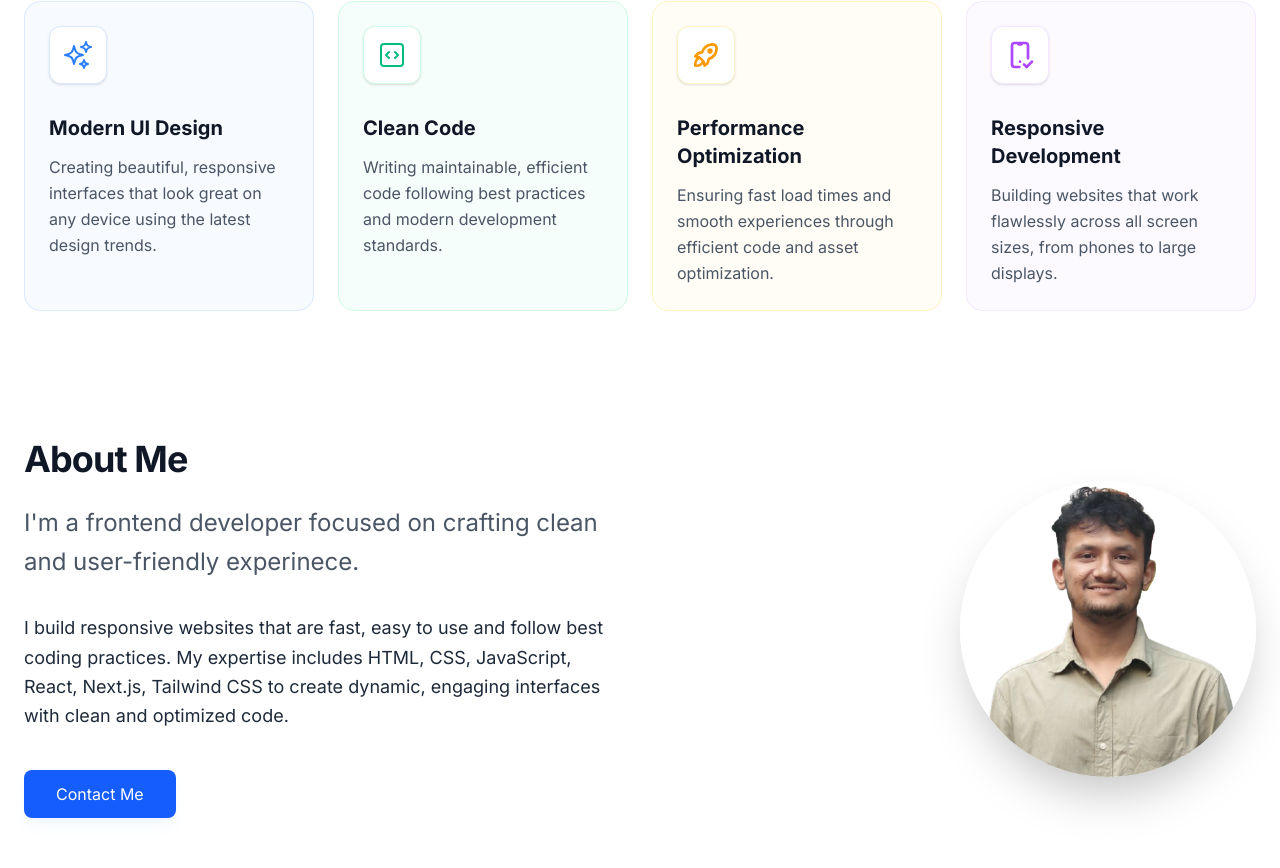
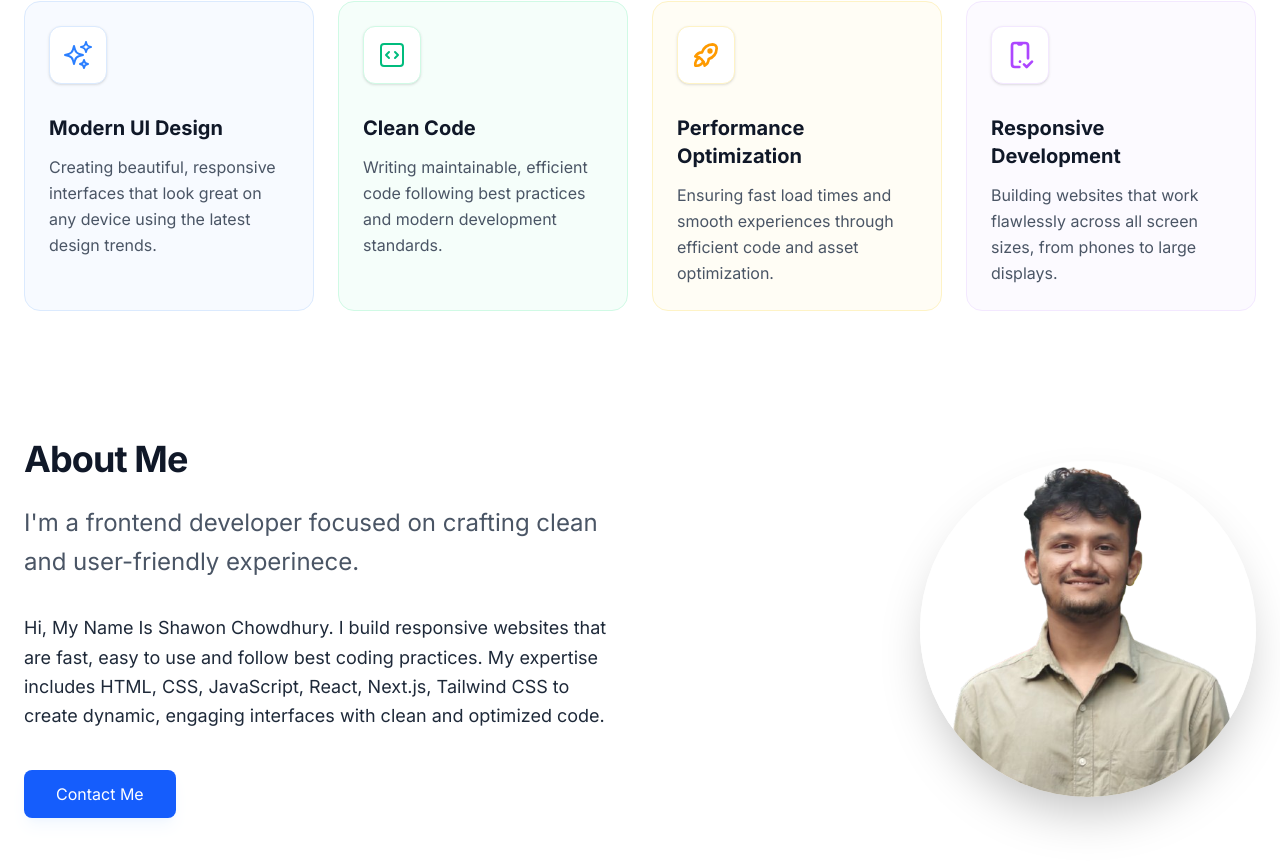
Before and after one commit to shaon6767/My-Portfolio, a React app: page / in a window 1280 px wide. Shown: the part 1136-2004 px from the top of the page. Built offline with nearby package versions, Linux system fonts and the light colour scheme; the HTML template or start-up script is replaced by a standard one.

Commit message:
small fixes

```diff
--- a/src/Components/About.jsx
+++ b/src/Components/About.jsx
@@ -12,7 +12,7 @@ const About = () => {
           <p className="text-2xl text-gray-600 dark:text-gray-400 leading-relaxed"> I'm a frontend developer focused on crafting clean and user-friendly experinece.
           </p>
           <p className="text-lg mt-8 text-gray-800 dark:text-gray-400 leading-relaxed">
-            I build responsive websites that are fast, easy to use and follow best coding practices. My expertise includes HTML, CSS, JavaScript, React, Next.js, Tailwind CSS to create dynamic, engaging interfaces with clean and optimized code.
+            Hi, My Name Is Shawon Chowdhury. I build responsive websites that are fast, easy to use and follow best coding practices. My expertise includes HTML, CSS, JavaScript, React, Next.js, Tailwind CSS to create dynamic, engaging interfaces with clean and optimized code.
           </p>
 
           <div className="pt-4">
@@ -29,7 +29,7 @@ const About = () => {
               <img
                 src={me}
                 alt="Your Name"
-                className="rounded-full w-58 h-48 md:w-74 md:h-74 object-cover object-left "
+                className="rounded-full w-68 h-68 md:w-84 md:h-84 object-cover object-left "
               />
             </div>
           </div>
--- a/src/Components/Navbar.jsx
+++ b/src/Components/Navbar.jsx
@@ -69,7 +69,7 @@ const Navbar = () => {
                 <a
                   href={link.href}
                   onClick={() => setIsOpen(false)}
-                  className="block text-gray-700 dark:text-gray-300 hover:text-green-500 font-medium transition-colors"
+                  className="block text-gray-700 dark:text-gray-300 hover:text-blue-500 font-medium transition-colors"
                 >
                   {link.name}
                 </a>
```
